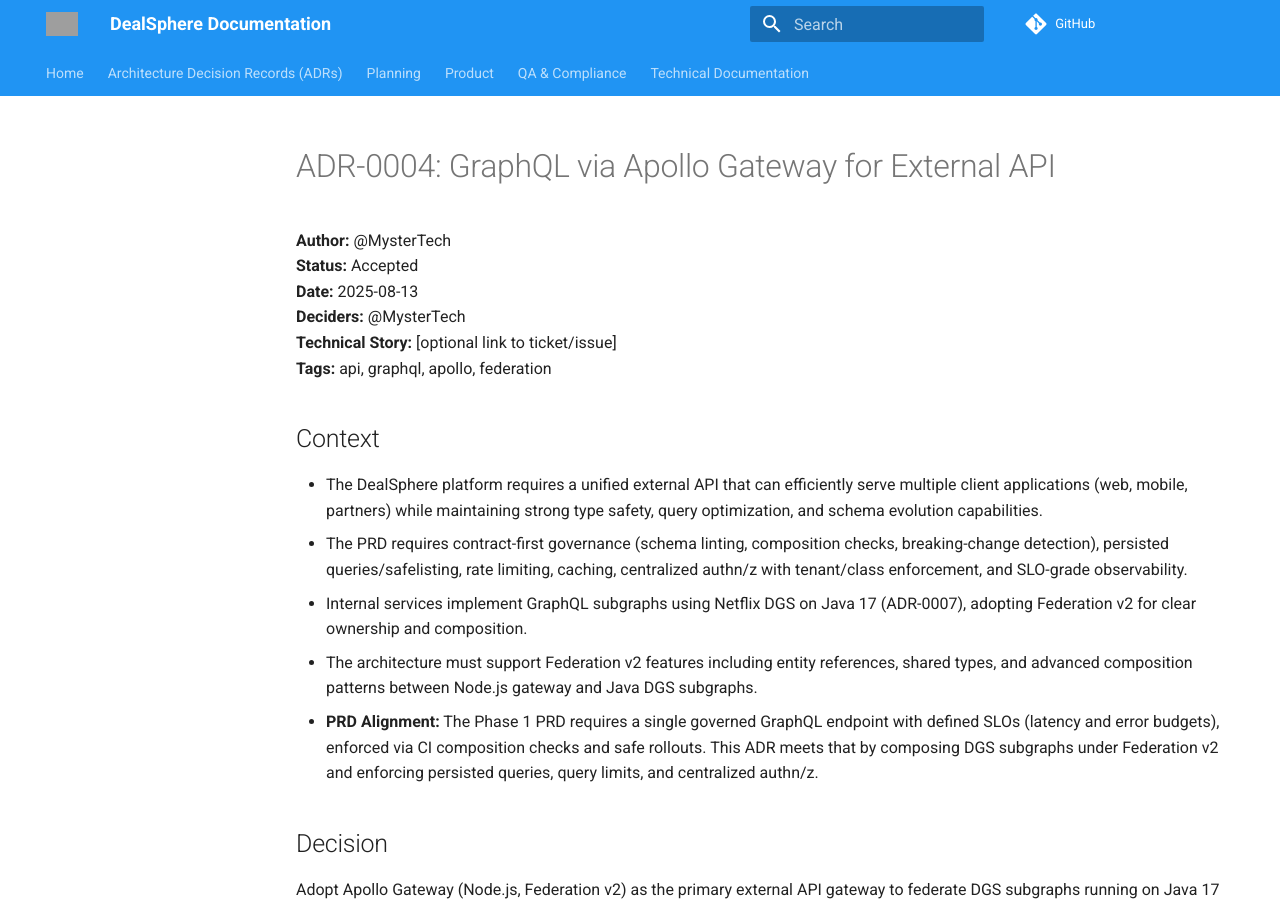
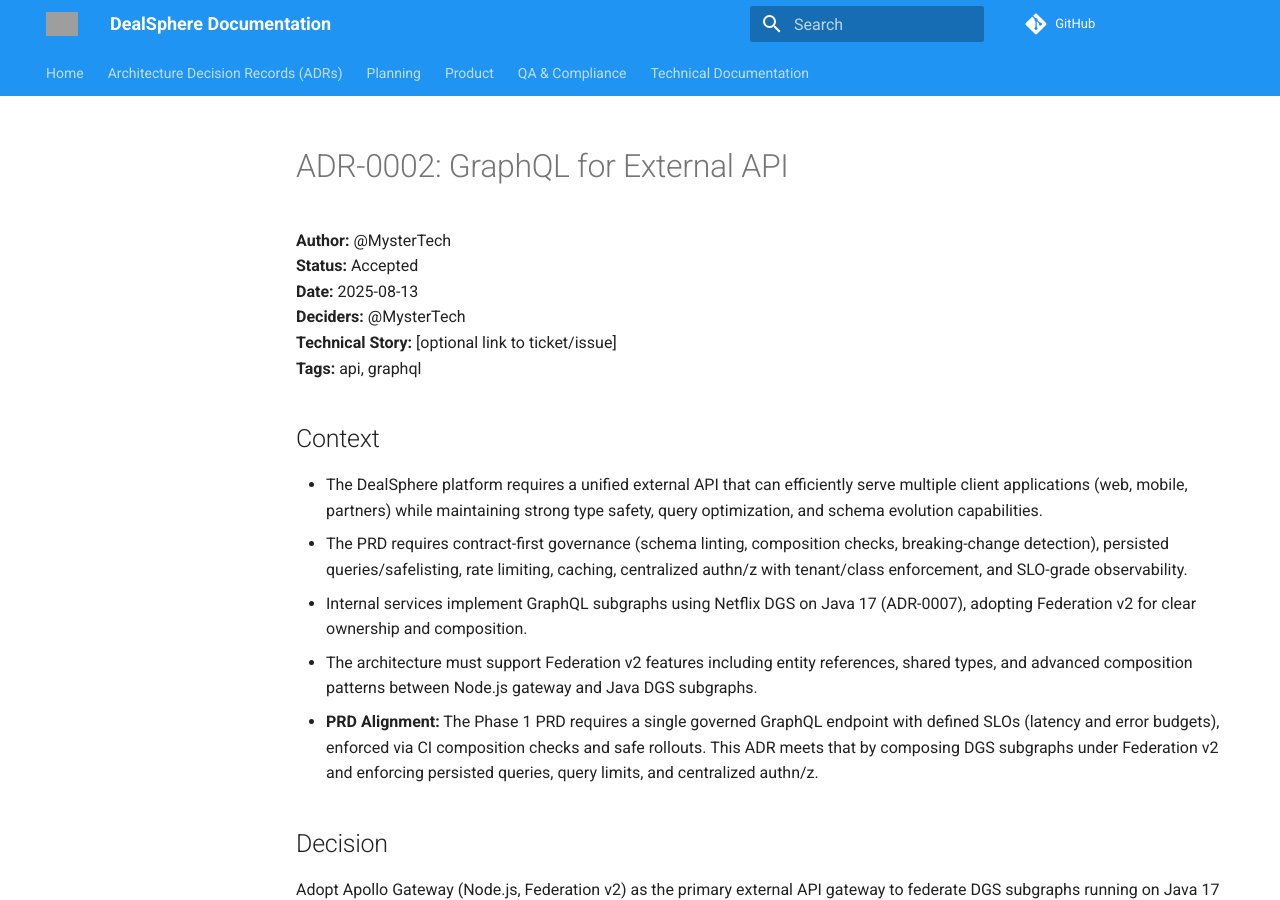
Before and after one commit to DealSphere-Inc/dealsphere-platform-docs, an MkDocs documentation site: the page built from docs/adr/ADR-0002-graphql-external-api.md, in a window 1280 px wide and 900 px high. Built offline with MkDocs 1.6.1 and Material for MkDocs 9.7.7, drawn with Linux system fonts in a browser that asks for light colours; comment, search, counter and statistics services are not loaded; grey boxes are pictures that could not be loaded.

Commit message:
[Fix]ADRs

```diff
--- a/docs/adr/ADR-0002-graphql-external-api.md
+++ b/docs/adr/ADR-0002-graphql-external-api.md
@@ -1,11 +1,11 @@
-# ADR-0004: GraphQL via Apollo Gateway for External API
+# ADR-0002: GraphQL for External API
 
 **Author:** @MysterTech
 **Status:** Accepted
 **Date:** 2025-08-13
 **Deciders:** @MysterTech
 **Technical Story:** [optional link to ticket/issue]
-**Tags:** api, graphql, apollo, federation
+**Tags:** api, graphql
 
 ## Context
 
```
